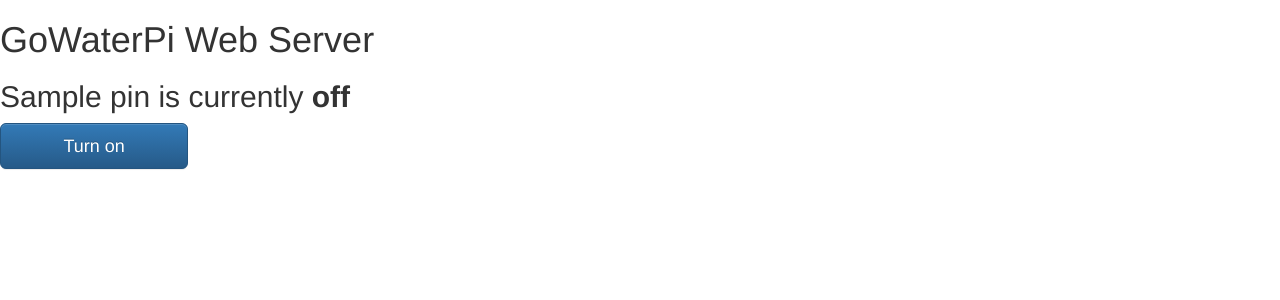
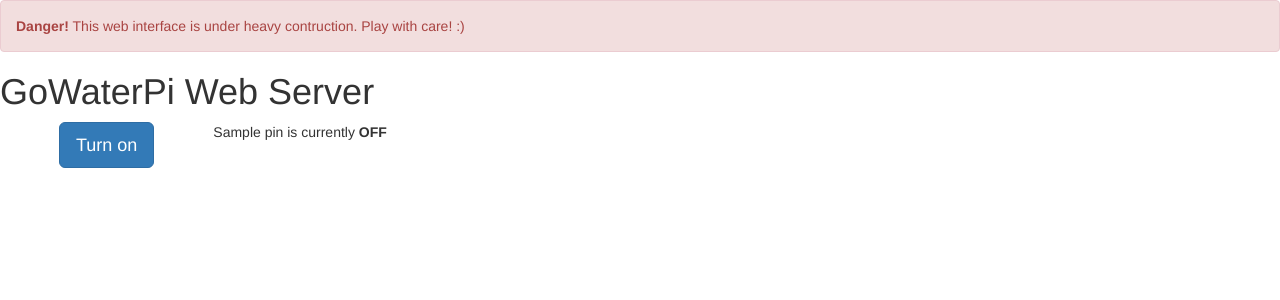
Before and after one commit to Contrasens/GoWaterPi, a Flask app: template templates/main.html in a window 1280 px wide. Shown: the top 300 px of the page. Run offline with Flask 2, Linux system fonts and the light colour scheme; the template is opened without the code that fills it: most values are stand-ins (such as "Sample title", 1, 10 or a date in 2020); some libraries are stand-ins or nearby versions.

Commit message:
Cosmetic changes to the web interface

```diff
--- a/config.py
+++ b/config.py
@@ -22,5 +22,8 @@ PUMP_TIME = 60
 # At what hour should the pump turn on?  An integer 0-23.
 PUMP_TIME_ON = 18
 
+# Which IP should be used by the web-server?
+SERVER_IP = '192.168.0.214'
+
 # Which port should be used by the web-server?
-PORT = 18861
+PORT = 8080
--- a/templates/main.html
+++ b/templates/main.html
@@ -1,24 +1,24 @@
 <!DOCTYPE html>
 <head>
-   <title>GoWaterPi Web Server</title>
-   <!-- Latest compiled and minified CSS -->
-   <link rel="stylesheet" href="https://maxcdn.bootstrapcdn.com/bootstrap/3.3.6/css/bootstrap.min.css" integrity="sha384-1q8mTJOASx8j1Au+a5WDVnPi2lkFfwwEAa8hDDdjZlpLegxhjVME1fgjWPGmkzs7" crossorigin="anonymous">
-   <!-- Optional theme -->
-   <link rel="stylesheet" href="https://maxcdn.bootstrapcdn.com/bootstrap/3.3.6/css/bootstrap-theme.min.css" integrity="sha384-fLW2N01lMqjakBkx3l/M9EahuwpSfeNvV63J5ezn3uZzapT0u7EYsXMjQV+0En5r" crossorigin="anonymous">
-   <!-- Latest compiled and minified JavaScript -->
-   <script src="https://maxcdn.bootstrapcdn.com/bootstrap/3.3.6/js/bootstrap.min.js" integrity="sha384-0mSbJDEHialfmuBBQP6A4Qrprq5OVfW37PRR3j5ELqxss1yVqOtnepnHVP9aJ7xS" crossorigin="anonymous"></script>
+  <title>Bootstrap Example</title>
+  <meta charset="utf-8">
+  <meta name="viewport" content="width=device-width, initial-scale=1">
+  <link rel="stylesheet" href="https://maxcdn.bootstrapcdn.com/bootstrap/3.3.7/css/bootstrap.min.css">
+  <script src="https://ajax.googleapis.com/ajax/libs/jquery/3.2.1/jquery.min.js"></script>
+  <script src="https://maxcdn.bootstrapcdn.com/bootstrap/3.3.7/js/bootstrap.min.js"></script>
 </head>
-
-<body>
+  <div class="alert alert-danger">
+    <strong>Danger!</strong> This web interface is under heavy contruction. Play with care! :)
+  </div>
 <h1>GoWaterPi Web Server</h1>
 {% for pin in pins %}
-   <h2>{{ pins[pin].name }}
+{{ pins[pin].name }}
     {% if pins[pin].state == true %}
-      is currently <strong>on</strong></h2><div class="row"><div class="col-md-2">
-      <a href="/{{pin}}/off" class="btn btn-block btn-lg btn-default" role="button">Turn off</a></div></div>
+    is currently <strong><font color="red">ON</font></strong>
+    <div class="col-md-2" align="center"><a href="/{{pin}}/off" class="btn btn-lg btn-default">Turn off</a></div>
     {% else %}
-      is currently <strong>off</strong></h2><div class="row"><div class="col-md-2">
-      <a href="/{{pin}}/on" class="btn btn-block btn-lg btn-primary" role="button">Turn on</a></div></div>
+is currently <strong>OFF</strong></h2>
+    <div class="col-md-2"  align="center"><a href="/{{pin}}/on" class="btn btn-lg btn-primary">Turn on</a></div>
     {% endif %}
 {% endfor %}
 
```
Also changed, not shown: goWaterPi.py (+7 -7 lines), 1 other file. Lines whose indentation alone changed are shown as unchanged.
